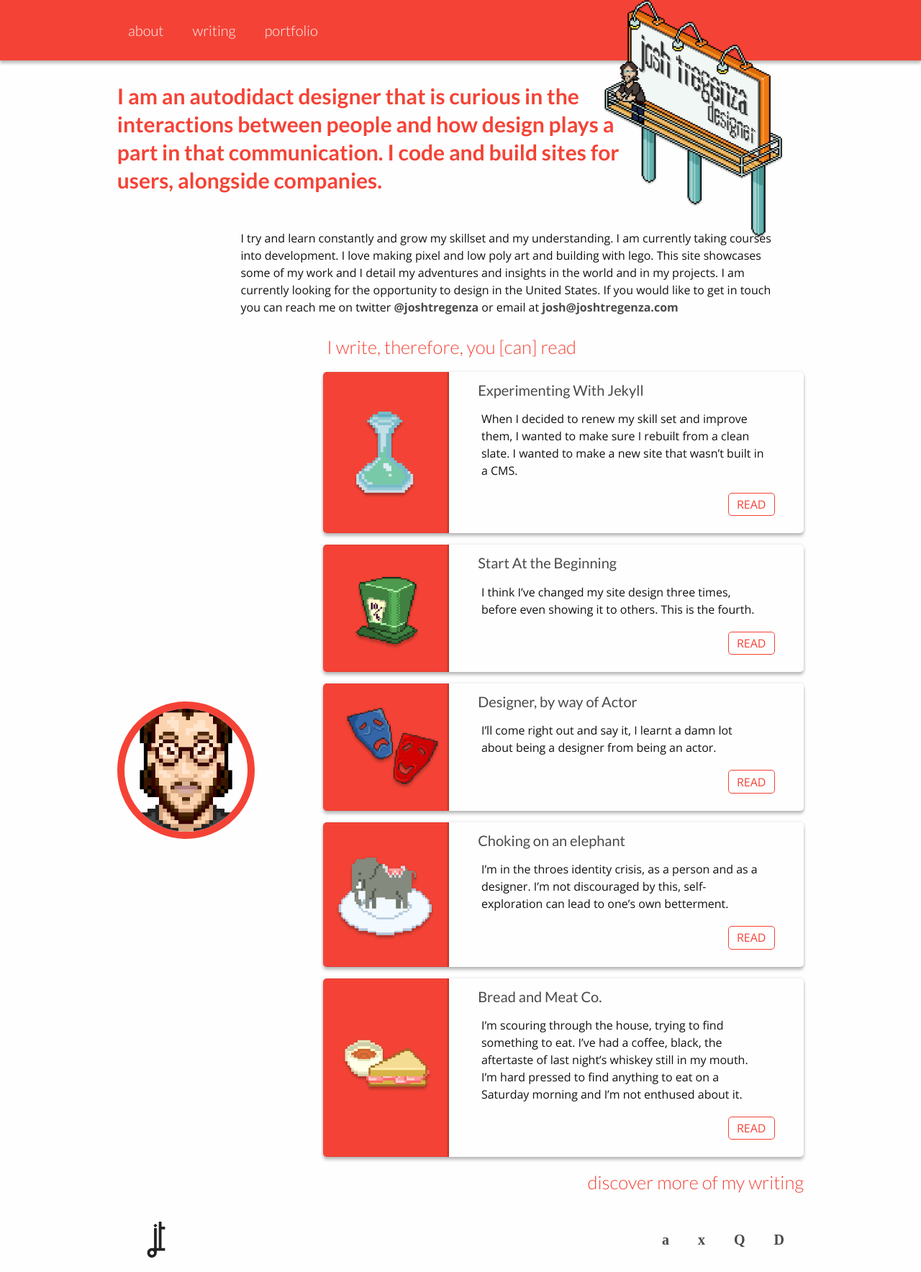
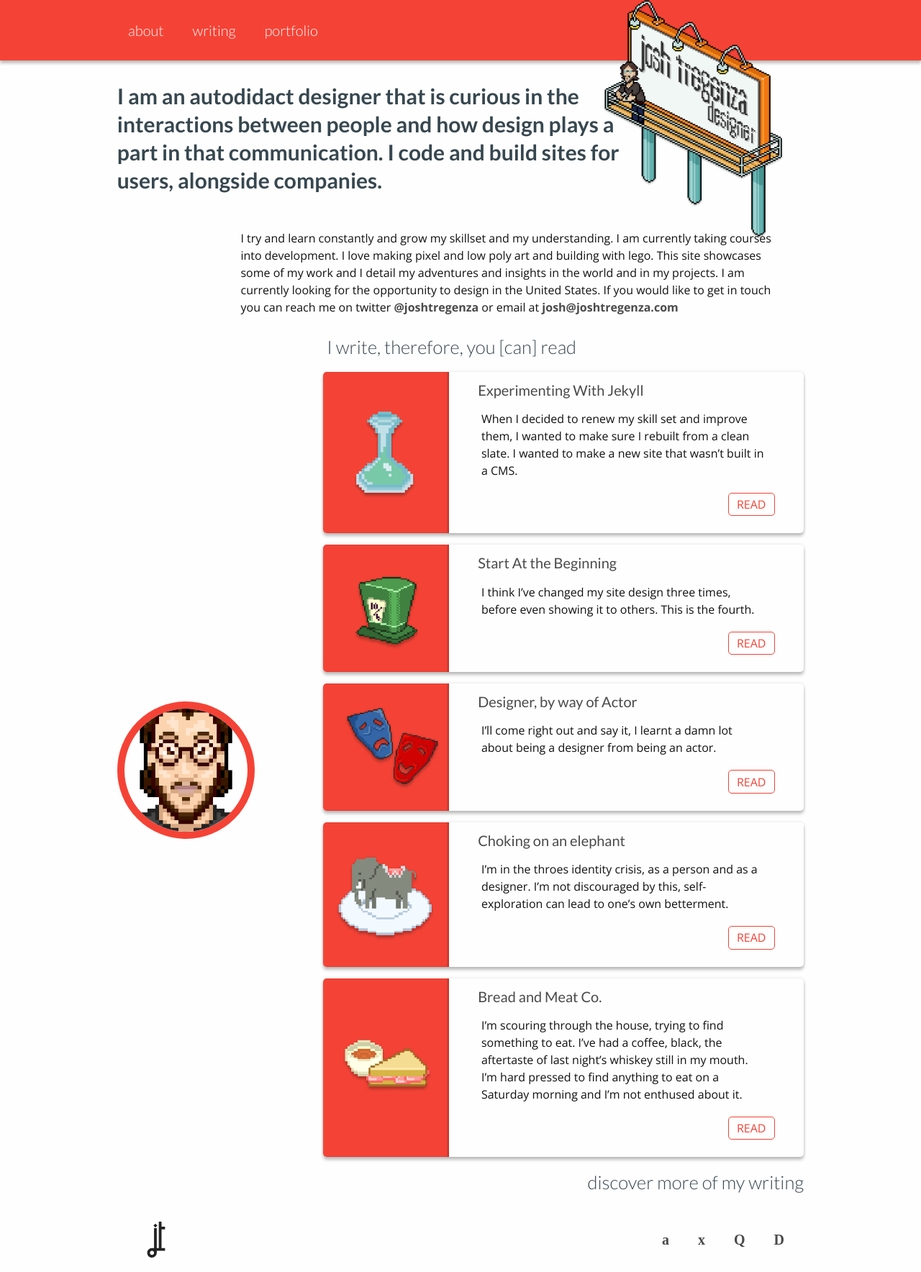
Before and after one commit to jtregenza/jtregenza.github.io, a Jekyll site: the page built from index.html, in a window 1280 px wide. Shown: the whole page at 72% size. Built offline with Jekyll 4.4.1, drawn with Linux system fonts in a browser that asks for light colours; some web fonts are replaced; the list of posts is cut into pages by our own code.

Commit message:
Color Change

```diff
--- a/css/main.scss
+++ b/css/main.scss
@@ -25,7 +25,7 @@ $grey-color-light: lighten($grey-color, 40%);
 $grey-color-dark:  darken($grey-color, 25%);
 
 $menuColor:#F44336;
-$headerColor:#F44336;
+$headerColor:#37474F;
 $blogPostColor:#F44336;
 $socialColor:#F44336;
 
```
